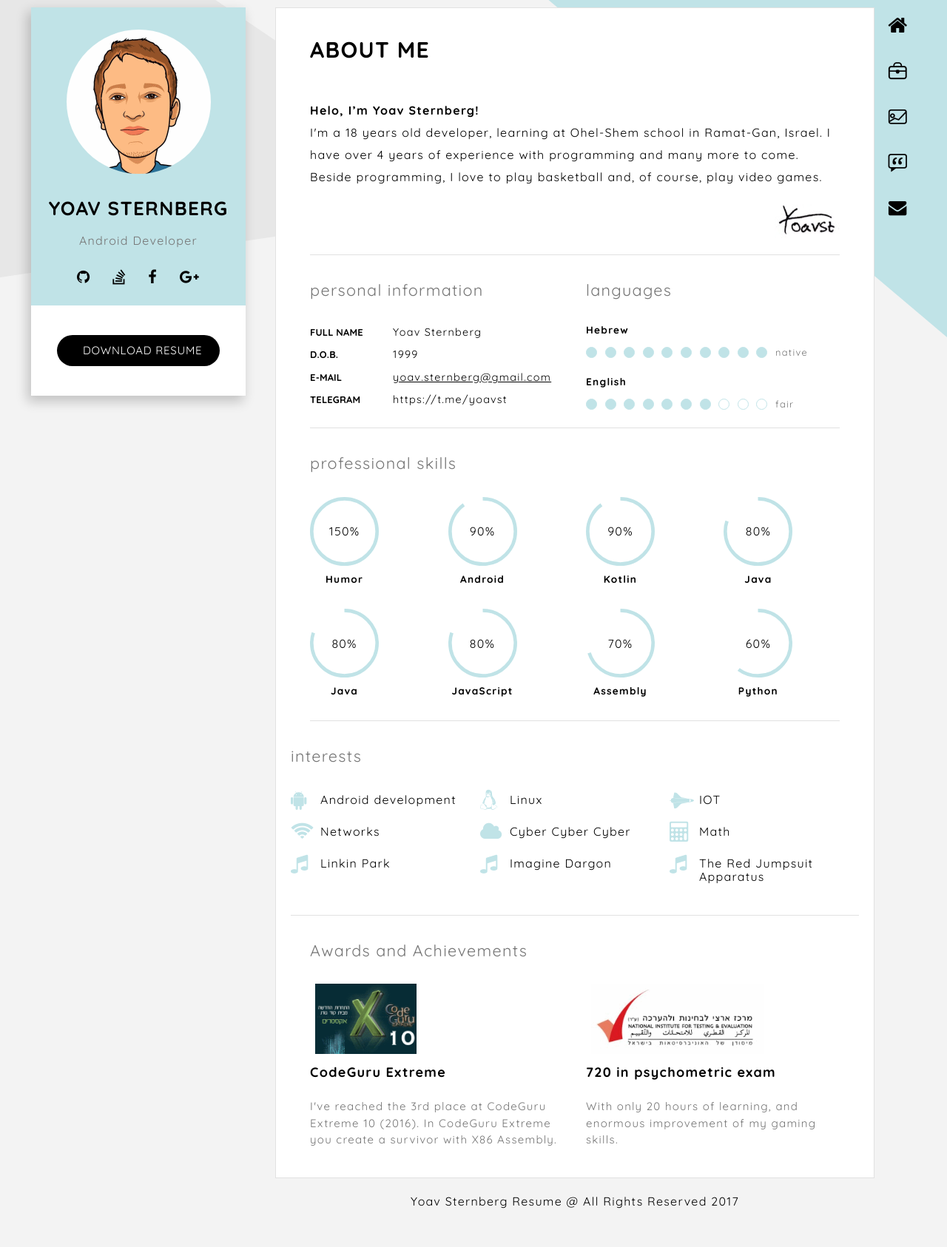
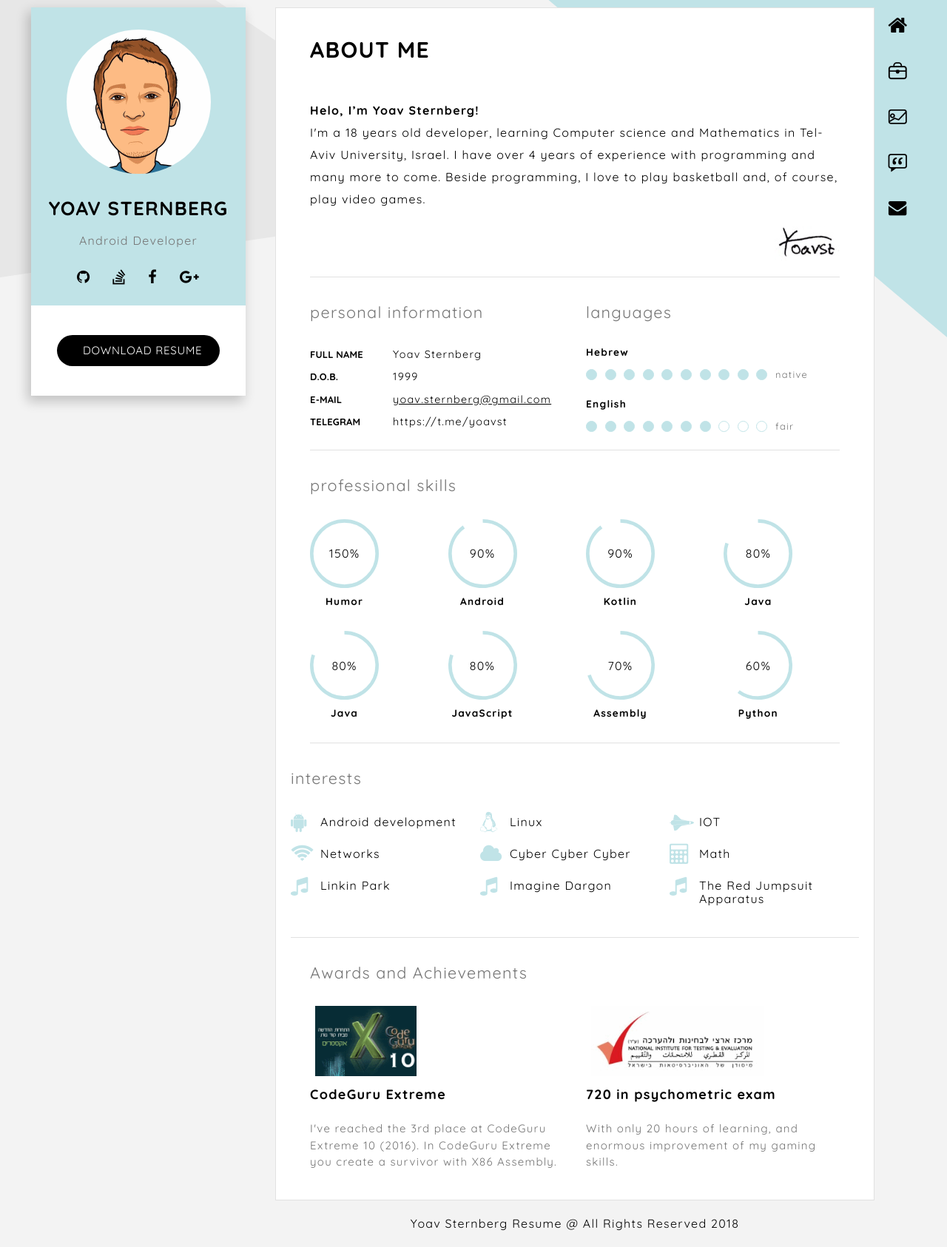
Before and after one commit to yoavst/yoavst.com, a plain HTML site: page index.html in a window 1280 px wide. Shown: the part 80-1766 px from the top of the page at 74% size. Before the commit the page ends 1736 px from the top, so only its background shows below. Drawn offline with nearby package versions, Linux system fonts and the light colour scheme; some packages are replaced by stand-ins of ours; a script that the page names is missing; files whose address does not match are found by name.

Commit message:
Update year + university

```diff
--- a/index.html
+++ b/index.html
@@ -142,7 +142,7 @@
                                             <h2 class="title-lg text-upper">About Me</h2>
                                             <div class="text-box">
                                                 <p><b>Helo, I’m Yoav Sternberg!</b><br>
-                                                    I'm a 18 years old developer, learning at Ohel-Shem school in Ramat-Gan, Israel. I have over 4 years of experience with programming and many more to come. Beside programming, I love to play basketball and, of course, play video games.
+                                                    I'm a 18 years old developer, learning Computer science and Mathematics in Tel-Aviv University, Israel. I have over 4 years of experience with programming and many more to come. Beside programming, I love to play basketball and, of course, play video games.
                                                 </p>
                                             </div>
                                         </div>
@@ -351,7 +351,7 @@
                 <footer id="crt-footer" class="crt-container-lg">
                     <div class="crt-container">
                         <div class="crt-container-sm clear-mrg text-center">
-                            <p>Yoav Sternberg Resume @ All Rights Reserved 2017</p>
+                            <p>Yoav Sternberg Resume @ All Rights Reserved 2018</p>
                         </div>
                     </div>
                     <!-- .crt-container -->
```
Also changed, not shown: 404.html (+1 -1 lines), contact.html (+1 -1 lines), experience.html (+1 -1 lines), portfolio.html (+1 -1 lines), testimonials.html (+1 -1 lines).
